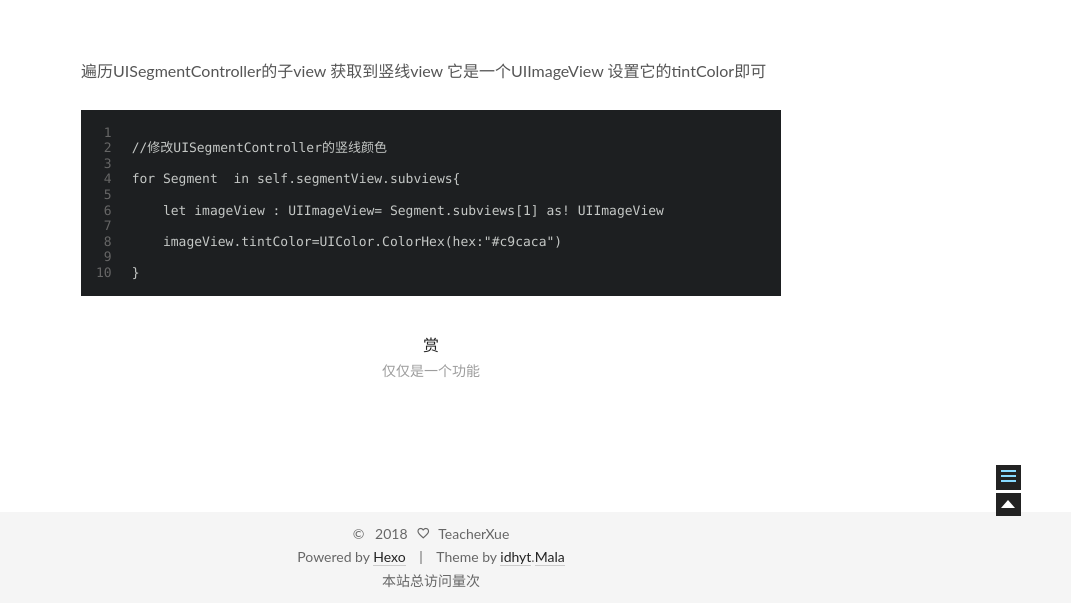
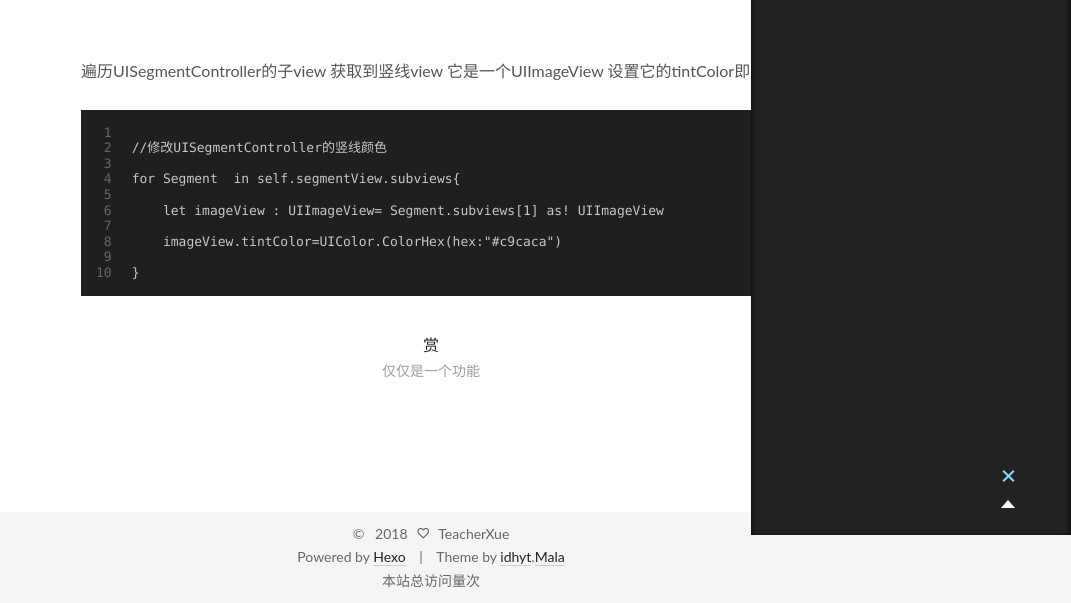
Before and after one commit to TeacherXue/TeacherXue.github.io, a plain HTML site: page 2018/04/23/修改UISegmentController的竖线颜色/index.html in a window 1280 px wide. Shown: the part 265-868 px from the top of the page, without its empty margins (209-1280 px from the left). Drawn offline with Linux system fonts and the light colour scheme; some packages are replaced by stand-ins of ours; a script that the page names is missing.

Commit message:
Site updated: 2018-04-24 11:41:35

```diff
--- a/2018/04/23/修改UISegmentController的竖线颜色/index.html
+++ b/2018/04/23/修改UISegmentController的竖线颜色/index.html
@@ -51,7 +51,7 @@
 <script type="text/javascript" id="hexo.configuration">
   var CONFIG = {
     scheme: 'Mala',
-    sidebar: 'post'
+    sidebar: 'always'
   };
 </script>
 
```
Also changed, not shown: archives/2018/04/index.html (+1 -1 lines), archives/2018/index.html (+1 -1 lines), archives/index.html (+1 -1 lines), categories/index.html (+1 -1 lines), index.html (+1 -1 lines).
